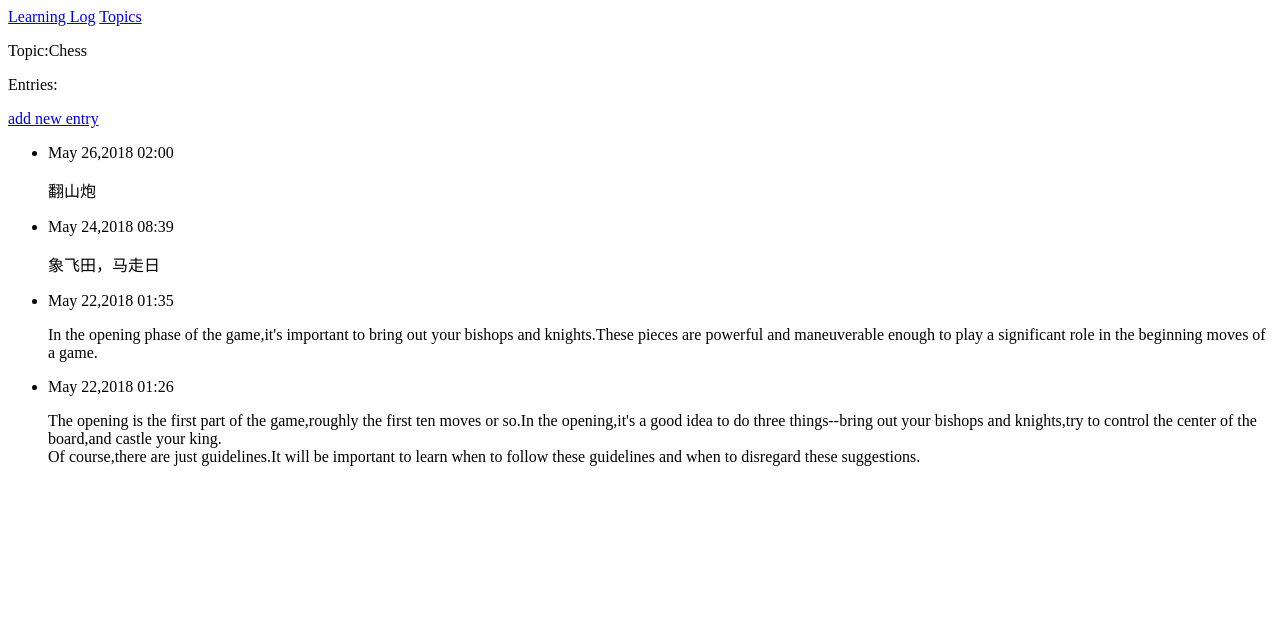
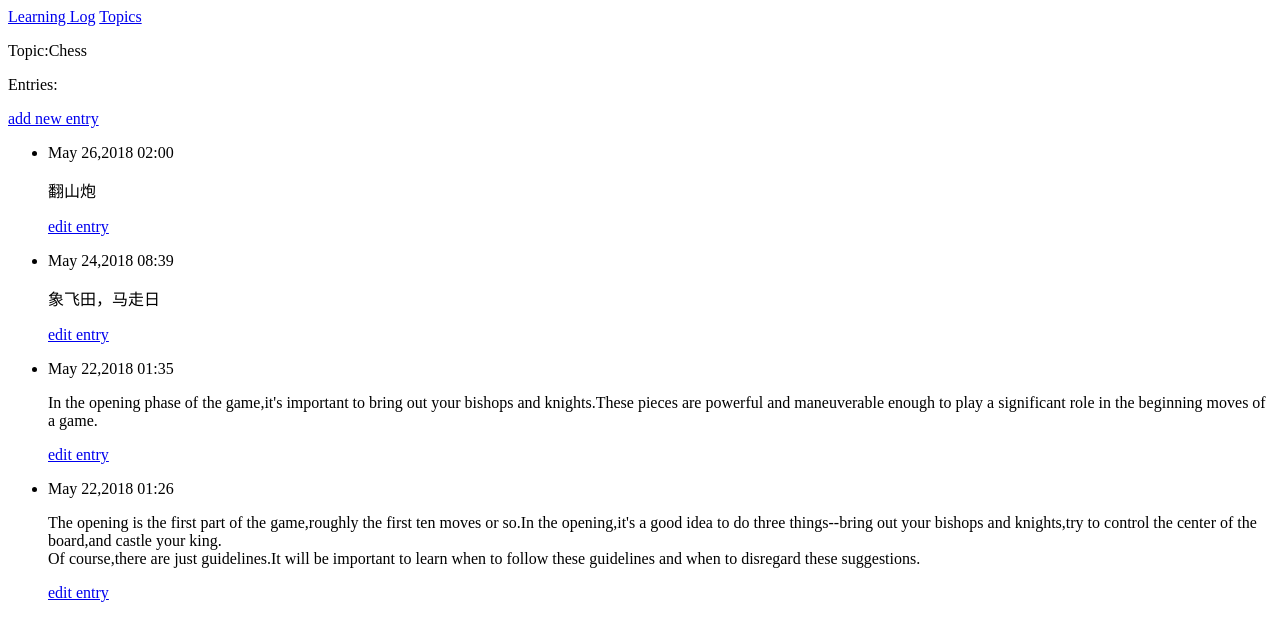
Before and after one commit to fsickle/learning_log, a Django app: page /topics/1/ in a window 1280 px wide. Shown: the top 641 px of the page. Run offline with Django 3.2, Linux system fonts and the light colour scheme; data comes from the database, SQL or seed files in the repository; both versions use the stored data as it was after the commit.

Commit message:
add topic and entry

```diff
--- a/learning_logs/templates/learning_logs/new_entry.html
+++ b/learning_logs/templates/learning_logs/new_entry.html
@@ -7,7 +7,7 @@
   <p>Add a new entry:</p>
 
   <!-- 将表单 Post 到 new_entry-->
-  <form action="{% url 'learning_logs:new_entry' topic.id %}" method='post'>
+  <form action="{% url 'learning_logs:new_entry' entry.id %}" method='post'>
     {% csrf_token %} <!-- 防止跨站请求伪造 -->
     {{ form.as_p }}   <!-- 显示表单 -->
     <button name='submit'>add entry</button>
--- a/learning_logs/templates/learning_logs/new_topic.html
+++ b/learning_logs/templates/learning_logs/new_topic.html
@@ -3,11 +3,11 @@
 {% block content %}
   <p>Add a new topic:</p>
 
-  <!-- 将表单 Post 到 new_topic -->
+  <!-- 将表单 Post 到 new_topic,调用 new_topic 完成重定向 -->
   <form action="{% url 'learning_logs:new_topic' %}" method='post'>
     {% csrf_token %} <!-- 防止跨站请求伪造 -->
     {{ form.as_p }}   <!-- 显示表单 -->
-    <button name='submit'>add topic</button>
+    <button name='submit'>add topic</button> <!-- 提交按钮 -->
   </form>
 
 {% endblock content %}
--- a/learning_logs/templates/learning_logs/topic.html
+++ b/learning_logs/templates/learning_logs/topic.html
@@ -12,6 +12,9 @@
     <li>
       <p>{{ entry.date_added|date:'M d,Y H:i' }}</p>
       <p>{{ entry.text|linebreaks }}</P>  <!-- | 表示模板过滤器 -->
+      <p>
+        <a href="{% url 'learning_logs:edit_entry' entry.id %}">edit entry</a>
+      </p>
     </li>
   {% empty %}
     <li>
--- a/learning_logs/urls.py
+++ b/learning_logs/urls.py
@@ -18,4 +18,6 @@ urlpatterns = [
     url(r'^new_topic/$',views.new_topic,name='new_topic'),
     # 用于添加新条目
     url(r'^new_entry/(?P<topic_id>\d+)/$',views.new_entry,name='new_entry'),
+    # 用于编辑既有条目
+    url(r'^edit_entry/(?P<entry_id>\d+)/$',views.edit_entry,name='edit_entry'),
     ]
--- a/learning_logs/views.py
+++ b/learning_logs/views.py
@@ -1,5 +1,5 @@
 from django.shortcuts import render
-from .models import Topic
+from .models import Topic,Entry
 from django.http import HttpResponseRedirect
 from django.core.urlresolvers import reverse
 from .forms import TopicForm, EntryForm
@@ -48,11 +48,30 @@ def new_entry(request,topic_id):
     else:
         form = EntryForm(data=request.POST)
         if form.is_valid():
-            new_entry = form.save(commit=False)
-            new_entry.topic = topic
-            new_entry.save()
+            new_entry = form.save(commit=False) # 不保存在数据库
+            new_entry.topic = topic # 把 topic 赋给
+            new_entry.save() #保存数据库
             return HttpResponseRedirect(reverse('learning_logs:topic',
                     args=[topic_id]))
 
     context = {'topic':topic,'form':form}
     return render(request,'learning_logs/new_entry.html',context)
+
+
+def edit_entry(request,entry_id):
+    '''编辑既有条目'''
+    entry = Entry.objects.get(id=entry_id)
+    topic = entry.topic
+
+    if request.method != 'POST':
+        form = EntryForm(instance=entry) # 使用既有条目填充
+
+    else:
+        form = EntryForm(instance=entry,data=request.POST)
+        if form.isvalid():
+            form.save()
+            return HttpResponseRedirect(reverse('learning_logs:topic',
+                args=[topic.id]))
+
+    context = {'entry':entry,'topic':topic,'form':form}
+    return render(request,'learning_logs/edit_entry.html',context)
```
Also changed, not shown: learning_logs/templates/learning_logs/edit_entry.html (added, +15 -0 lines), db.sqlite3.
